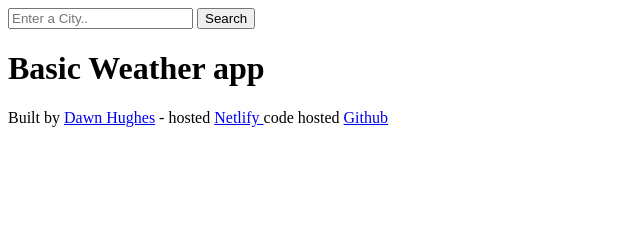
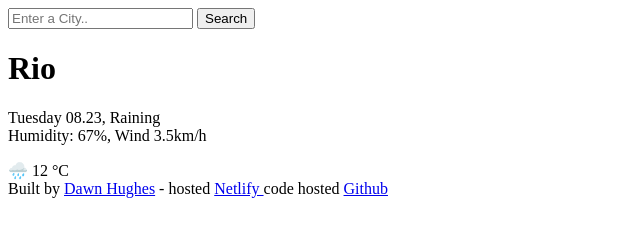
Before and after one commit to FedDawb/VanillaWeatherProject, a plain HTML site: page index.html in a window 1280 px wide. Shown: the whole page, without its empty margins (0-640 px from the left). Drawn offline with Linux system fonts and the light colour scheme.

Commit message:
Update index.html

```diff
--- a/index.html
+++ b/index.html
@@ -12,7 +12,15 @@
         <input type="submit" value="Search" />
       </form>
     </header>
-    <main><h1>Basic Weather app</h1></main>
+    <main>
+      <h1>Rio</h1>
+      <p>
+        Tuesday 08.23, Raining
+        <br />
+        Humidity: 67%, Wind 3.5km/h
+      </p>
+      🌧️ 12 °C
+    </main>
 
     <footer>
       Built by
```
